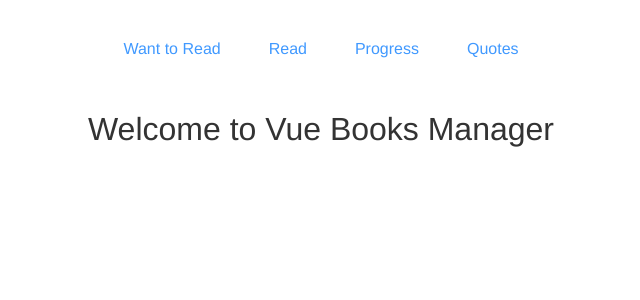
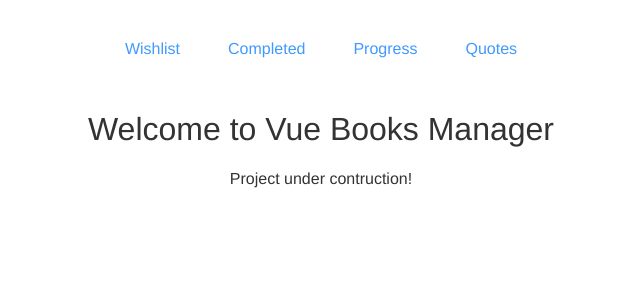
Before and after one commit to sivadass/vue-books-manager, a Vue app: page / in a window 1280 px wide. Shown: the top 300 px of the page, without its empty margins (319-959 px from the left). Built offline with nearby package versions, Linux system fonts and the light colour scheme.

Commit message:
Updated nav links

```diff
--- a/src/App.vue
+++ b/src/App.vue
@@ -1,12 +1,12 @@
 <style>
-  @import './stylesheets/global.css'
+@import "./stylesheets/global.css";
 </style>
 <template>
   <div id="app">
     <header>
       <ul>
-        <li><a href="#/want-to-read">Want to Read</a></li>
-        <li><a href="#/completed">Read</a></li>
+        <li><a href="#/want-to-read">Wishlist</a></li>
+        <li><a href="#/completed">Completed</a></li>
         <li><a href="#/reading-challenge">Progress</a></li>
         <li><a href="#/book-detials">Quotes</a></li>
       </ul>
@@ -17,6 +17,6 @@
 
 <script>
 export default {
-  name: 'App',
+  name: "App"
 };
 </script>
--- a/src/components/Books.vue
+++ b/src/components/Books.vue
@@ -1,23 +1,25 @@
 <template>
   <div class="hello">
     <h1>{{ msg }}</h1>
+    <p>Project under contruction!</p>
   </div>
 </template>
 
 <script>
 export default {
-  name: 'Books',
+  name: "Books",
   data() {
     return {
-      msg: 'Welcome to Vue Books Manager',
+      msg: "Welcome to Vue Books Manager"
     };
-  },
+  }
 };
 </script>
 
 <!-- Add "scoped" attribute to limit CSS to this component only -->
 <style scoped>
-h1, h2 {
+h1,
+h2 {
   font-weight: normal;
 }
 ul {
```
